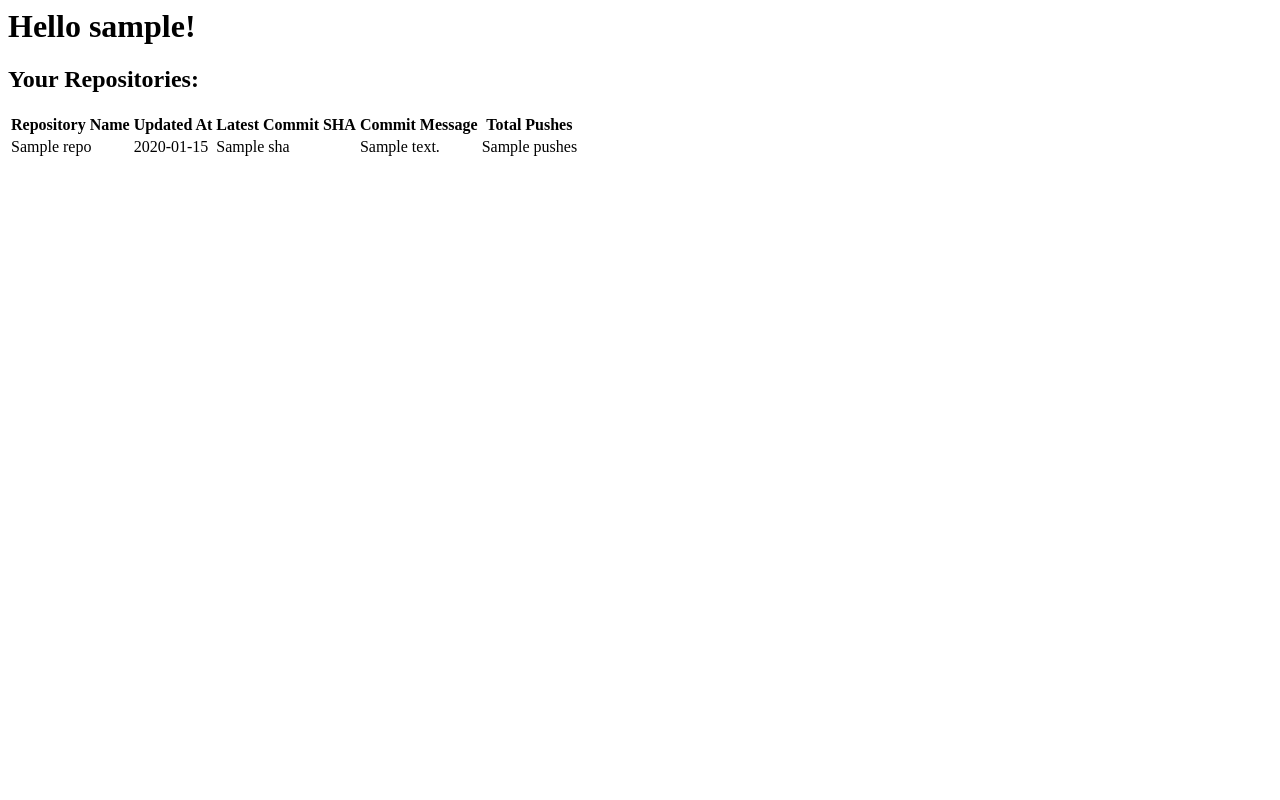
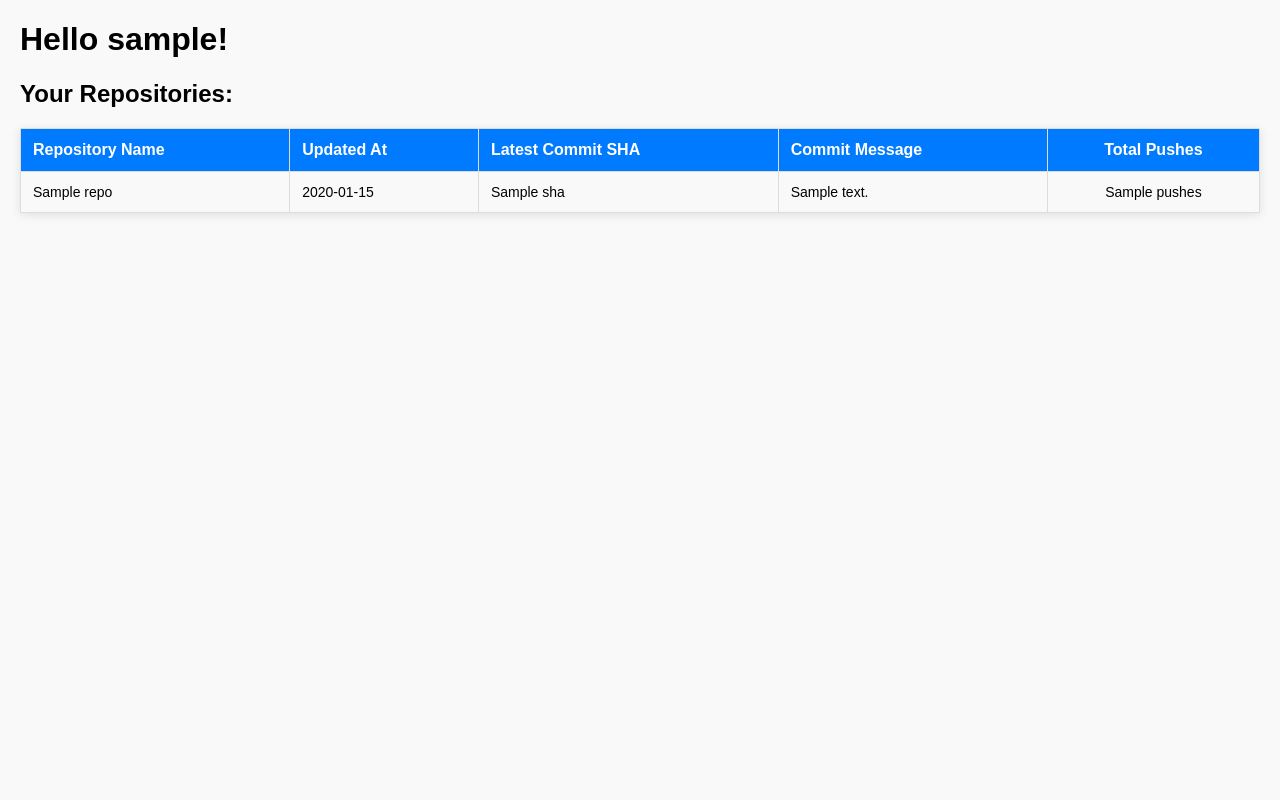
Before and after one commit to willholyhasted/SSE-Session-2, a Flask app: template templates/github_hello.html in a window 1280 px wide. Run offline with Flask 3, Linux system fonts and the light colour scheme; the template is opened without the code that fills it: most values are stand-ins (such as "Sample title", 1, 10 or a date in 2020).

Commit message:
changed html file

```diff
--- a/templates/github_hello.html
+++ b/templates/github_hello.html
@@ -1,3 +1,51 @@
+<!DOCTYPE html>
+<html lang="en">
+<head>
+    <meta charset="UTF-8">
+    <meta name="viewport" content="width=device-width, initial-scale=1.0">
+    <title>GitHub Repositories</title>
+    <style>
+        body {
+            font-family: Arial, sans-serif;
+            margin: 20px;
+            background-color: #f9f9f9;
+        }
+        table {
+            width: 100%;
+            border-collapse: collapse;
+            margin-top: 20px;
+            box-shadow: 0 2px 10px rgba(0, 0, 0, 0.1);
+        }
+        th, td {
+            border: 1px solid #ddd;
+            padding: 12px;
+            text-align: left;
+        }
+        th {
+            background-color: #007bff;
+            color: white;
+        }
+        tr:nth-child(even) {
+            background-color: #f2f2f2;
+        }
+        tr:hover {
+            background-color: #e0e0e0;
+        }
+        td {
+            max-width: 150px;  /* Set a max width for commit SHA and adjust as needed */
+            overflow: hidden;
+            text-overflow: ellipsis;
+            white-space: nowrap;
+            font-size: 14px;  /* Slightly increase font size for readability */
+        }
+        .commit-message {
+            max-width: 300px;  /* Allow more space for commit messages */
+        }
+        .total-pushes {
+            text-align: center;  /* Center align the total pushes column */
+        }
+    </style>
+</head>
 <body>
     <h1>Hello {{ username }}!</h1>
     <h2>Your Repositories:</h2>
@@ -8,7 +56,7 @@
                 <th>Updated At</th>
                 <th>Latest Commit SHA</th>
                 <th>Commit Message</th>
-                <th>Total Pushes</th>  <!-- New column for pushes -->
+                <th class="total-pushes">Total Pushes</th>  <!-- New column for pushes -->
             </tr>
         </thead>
         <tbody>
@@ -17,15 +65,16 @@
                     <td>{{ repo }}</td>
                     <td>{{ updated_at }}</td>
                     <td>{{ last_commit.sha if last_commit else 'N/A' }}</td>
-                    <td>{{ last_commit.message if last_commit else 'N/A' }}</td>
-                    <td>{{ pushes }}</td>  <!-- Display the number of pushes -->
+                    <td class="commit-message">{{ last_commit.message if last_commit else 'N/A' }}</td>
+                    <td class="total-pushes">{{ pushes }}</td>  <!-- Display the number of pushes -->
                 </tr>
             {% endfor %}
             {% if not repo_data %}
                 <tr>
-                    <td colspan="5">No repositories found.</td>
+                    <td colspan="5" style="text-align: center;">No repositories found.</td>
                 </tr>
             {% endif %}
         </tbody>
     </table>
 </body>
+</html>
```
